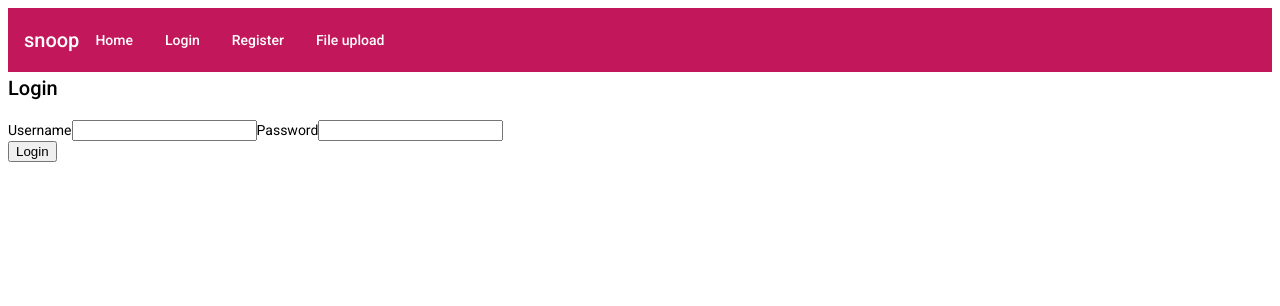
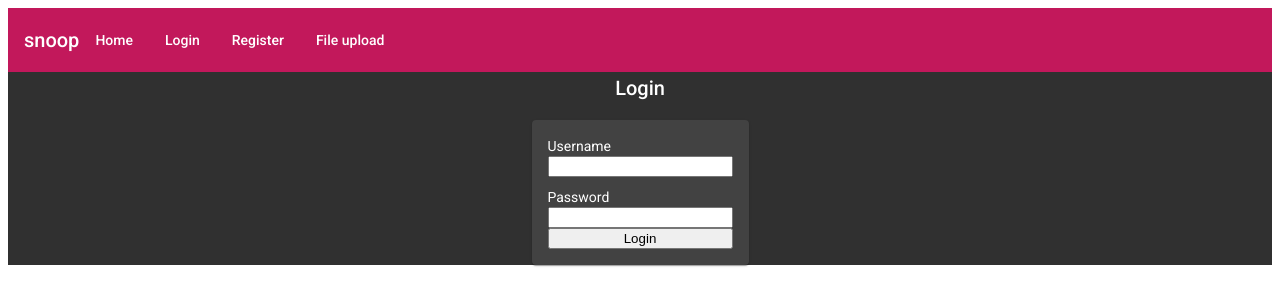
Before and after one commit to kumige/snoop, an Angular app in the folder public/: page /login in a window 1280 px wide. Shown: the top 306 px of the page. Built offline with nearby package versions, Linux system fonts and the light colour scheme.

Commit message:
frontend for login

```diff
--- a/public/src/app/app.module.ts
+++ b/public/src/app/app.module.ts
@@ -16,6 +16,7 @@ import { MatButtonModule } from '@angular/material/button';
 import { MatProgressBarModule } from '@angular/material/progress-bar';
 import { MatDividerModule } from '@angular/material/divider';
 import { MatListModule } from '@angular/material/list';
+import { MatInputModule } from '@angular/material/input';
 
 import { FormsModule, ReactiveFormsModule } from '@angular/forms';
 import { RegisterComponent } from './register/register.component';
@@ -42,6 +43,7 @@ import { RegisterComponent } from './register/register.component';
     MatListModule,
     FormsModule,
     ReactiveFormsModule,
+    MatInputModule,
   ],
   providers: [],
   bootstrap: [AppComponent],
--- a/public/src/app/login/login.component.html
+++ b/public/src/app/login/login.component.html
@@ -1,26 +1,29 @@
+<div class="page mat-app-background layoutFill">
   <h2>Login</h2>
+  <mat-card>
     <form [formGroup]="loginForm" (ngSubmit)="onSubmit()">
       <div class="login_form">
-    <label for="username">Username</label>
-    <input type="text" formControlName="username" class="form-control" />
+        <label class="label_username" for="username">Username</label>
+        <input type="text" formControlName="username" class="username_input" />
         <!-- prettier-ignore -->
         <div *ngIf="(f_login.username.touched && f_login.username.invalid) || (submitted == true && f_login.username.invalid)">
       <div *ngIf="f_login.username.errors.required">Username is required.</div>
       </div>
 
-    <label for="password">Password</label>
+        <label class="label_password" for="password">Password</label>
         <input type="text" formControlName="password" class="form-control" />
         <!-- prettier-ignore -->
         <div *ngIf="(f_login.password.touched && f_login.password.invalid) || (submitted == true && f_login.password.invalid)">
       <div *ngIf="f_login.password.errors.required">Password is required.</div>
       </div>
-  </div>
 
         <button class="btn_login" type="submit">
           Login
         </button>
-
         <div *ngIf="loginError == true">
           <label class="login_errorMsg">Incorrect username or password</label>
         </div>
+      </div>
     </form>
+  </mat-card>
+</div>
--- a/public/src/app/login/login.component.sass
+++ b/public/src/app/login/login.component.sass
@@ -0,0 +1,21 @@
+body
+  margin: 0
+
+.page
+  display: flex
+  justify-content: flex-start
+  align-items: center
+  flex-flow: column
+
+.layoutFill
+  margin: 0
+  width: 100%
+  min-height: 100%
+  height: 100%
+
+  .login_form
+    display: flex
+    flex-direction: column
+
+    .label_password
+      padding-top: 10px
--- a/public/src/app/register/register.component.html
+++ b/public/src/app/register/register.component.html
@@ -1,3 +1,4 @@
+<div class="page mat-app-background layoutFill">
   <h2>Register</h2>
   <form [formGroup]="registerForm" (ngSubmit)="onSubmit()">
     <div class="register_form">
@@ -40,7 +41,11 @@
     </div>
 
       <label for="rePassword">Retype your password</label>
-    <input type="password" formControlName="rePassword" class="form-control" />
+      <input
+        type="password"
+        formControlName="rePassword"
+        class="form-control"
+      />
       <!-- prettier-ignore -->
       <div *ngIf="(f_register.rePassword.touched && f_register.rePassword.invalid) || (submitted == true && f_register.rePassword.invalid)">
       <div *ngIf="f_register.rePassword.errors.required">Retyping your password is required.</div>
@@ -60,3 +65,4 @@
       Unexpected register error, try again later
     </div>
   </form>
+</div>
--- a/public/src/app/register/register.component.sass
+++ b/public/src/app/register/register.component.sass
@@ -0,0 +1,11 @@
+.page
+  display: flex
+  justify-content: flex-start
+  align-items: center
+  flex-flow: column
+
+.layoutFill
+  margin: 0
+  width: 100%
+  min-height: 100%
+  height: 100%
```
Lines whose indentation alone changed are shown as unchanged.
